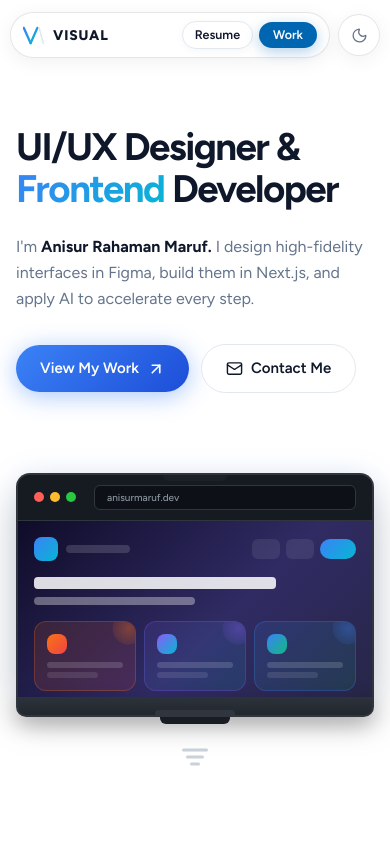
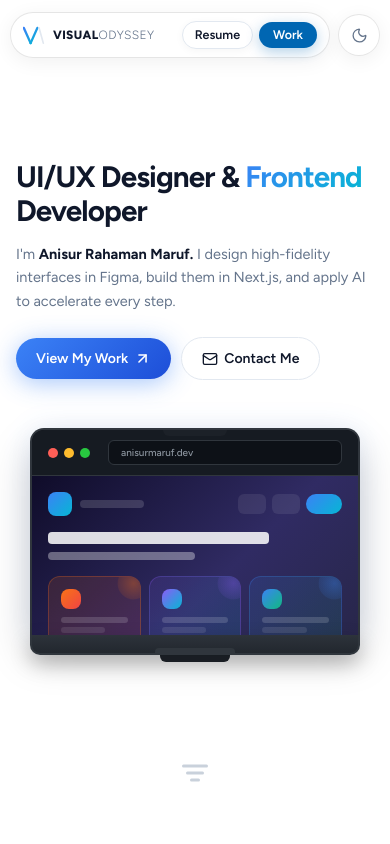
Before and after one commit to maruf320101/Visual-odyssey, a Next.js app: page / in a window 390 px wide. Shown: the top 844 px of the page. Built offline with nearby package versions, Linux system fonts and the light colour scheme.

Commit message:
Show full Visual Odyssey on mobile and fit hero section nicely in viewport

```diff
--- a/components/Header.tsx
+++ b/components/Header.tsx
@@ -22,8 +22,8 @@ function LogoMark() {
           </linearGradient>
         </defs>
       </svg>
-      <span className="text-[14px] sm:text-[21px] md:text-[22px] font-black tracking-[0.06em] sm:tracking-[0.08em] uppercase" style={{ color: "var(--fg)" }}>
-        Visual<span className="font-light hidden min-[420px]:inline" style={{ color: "var(--fg-muted)" }}>Odyssey</span>
+      <span className="text-[12px] sm:text-[21px] md:text-[22px] font-black tracking-[0.03em] sm:tracking-[0.08em] uppercase" style={{ color: "var(--fg)" }}>
+        Visual<span className="font-light" style={{ color: "var(--fg-muted)" }}>Odyssey</span>
       </span>
     </Link>
   );
--- a/components/Hero.tsx
+++ b/components/Hero.tsx
@@ -33,7 +33,7 @@ function LaptopMockup() {
 
   return (
     <div
-      className="relative w-full max-w-[540px] mx-auto cursor-pointer"
+      className="relative w-full max-w-[330px] sm:max-w-[540px] mx-auto cursor-pointer select-none"
       style={{ perspective: 1200 }}
       onMouseMove={handleMouseMove}
       onMouseLeave={handleMouseLeave}
@@ -170,24 +170,20 @@ function ScrollIndicator() {
 export default function Hero() {
   return (
     <section
-      className="min-h-screen min-h-[100svh] flex flex-col justify-between items-center px-4 sm:px-6 lg:px-8 pt-[120px] sm:pt-[150px] pb-12 sm:pb-16 relative overflow-hidden"
+      className="min-h-screen min-h-[100svh] flex flex-col justify-between items-center px-4 sm:px-6 lg:px-8 pt-[75px] sm:pt-[150px] pb-8 sm:pb-16 relative overflow-hidden"
       aria-labelledby="hero-heading"
-
     >
-
       {/* ── Main grid ── */}
-      <div className="w-full mx-auto max-w-[1260px] my-auto">
-        <div className="grid grid-cols-1 lg:grid-cols-2 gap-10 lg:gap-14 items-center">
+      <div className="w-full mx-auto max-w-[1260px] my-auto py-2 sm:py-0">
+        <div className="grid grid-cols-1 lg:grid-cols-2 gap-6 sm:gap-10 lg:gap-14 items-center">
 
           {/* LEFT — Text */}
           <div className="flex flex-col items-start text-left order-1 max-w-[540px]">
 
-
-
             {/* H1 */}
             <motion.h1
               id="hero-heading"
-              className="text-[2.4rem] sm:text-[3.2rem] md:text-[3.8rem] lg:text-[4rem] font-bold leading-[1.08] tracking-[-0.04em] mb-6"
+              className="text-[1.85rem] sm:text-[3.2rem] md:text-[3.8rem] lg:text-[4rem] font-bold leading-[1.12] tracking-[-0.03em] mb-4 sm:mb-6"
               style={{ color: "var(--fg)" }}
               {...fadeUp(0.2)}
             >
@@ -198,7 +194,7 @@ export default function Hero() {
 
             {/* Subtitle */}
             <motion.p
-              className="text-[16px] sm:text-[18px] md:text-[19px] font-normal leading-relaxed mb-8 sm:mb-10 max-w-[500px]"
+              className="text-[14.5px] sm:text-[18px] md:text-[19px] font-normal leading-relaxed mb-6 sm:mb-10 max-w-[500px]"
               style={{ color: "var(--fg-muted)" }}
               {...fadeUp(0.32)}
             >
@@ -209,32 +205,31 @@ export default function Hero() {
             </motion.p>
 
             {/* Buttons */}
-            <motion.div className="flex items-center gap-3 flex-wrap mb-10 sm:mb-12" {...fadeUp(0.44)}>
+            <motion.div className="flex items-center gap-2.5 sm:gap-3 flex-wrap mb-6 sm:mb-12" {...fadeUp(0.44)}>
               <Link
                 href="/work"
-                className="inline-flex items-center gap-2 px-6 sm:px-7 py-3 sm:py-3.5 rounded-full text-[15px] sm:text-[16px] font-semibold text-white transition-all duration-200 hover:opacity-90 hover:scale-[1.03] active:scale-[0.97]"
+                className="inline-flex items-center gap-1.5 sm:gap-2 px-5 sm:px-7 py-2.5 sm:py-3.5 rounded-full text-[14px] sm:text-[16px] font-semibold text-white transition-all duration-200 hover:opacity-90 hover:scale-[1.03] active:scale-[0.97]"
                 style={{
                   background: "linear-gradient(135deg, #3b82f6 0%, #1d4ed8 100%)",
                   boxShadow: "0 4px 24px rgba(59,130,246,0.45)",
                 }}
               >
                 View My Work
-                <ArrowUpRight size={18} strokeWidth={2.2} />
+                <ArrowUpRight size={17} strokeWidth={2.2} />
               </Link>
               <a
                 href="mailto:anisurrahaman320101@gmail.com"
-                className="inline-flex items-center gap-2 px-6 sm:px-7 py-3 sm:py-3.5 rounded-full text-[15px] sm:text-[16px] font-semibold transition-all duration-200 hover:scale-[1.03] active:scale-[0.97]"
+                className="inline-flex items-center gap-1.5 sm:gap-2 px-5 sm:px-7 py-2.5 sm:py-3.5 rounded-full text-[14px] sm:text-[16px] font-semibold transition-all duration-200 hover:scale-[1.03] active:scale-[0.97]"
                 style={{
                   background: "var(--card-bg)",
                   border: "1px solid var(--border)",
                   color: "var(--fg)",
                 }}
               >
-                <Mail size={17} strokeWidth={2} />
+                <Mail size={16} strokeWidth={2} />
                 Contact Me
               </a>
             </motion.div>
-
 
           </div>
 
```
